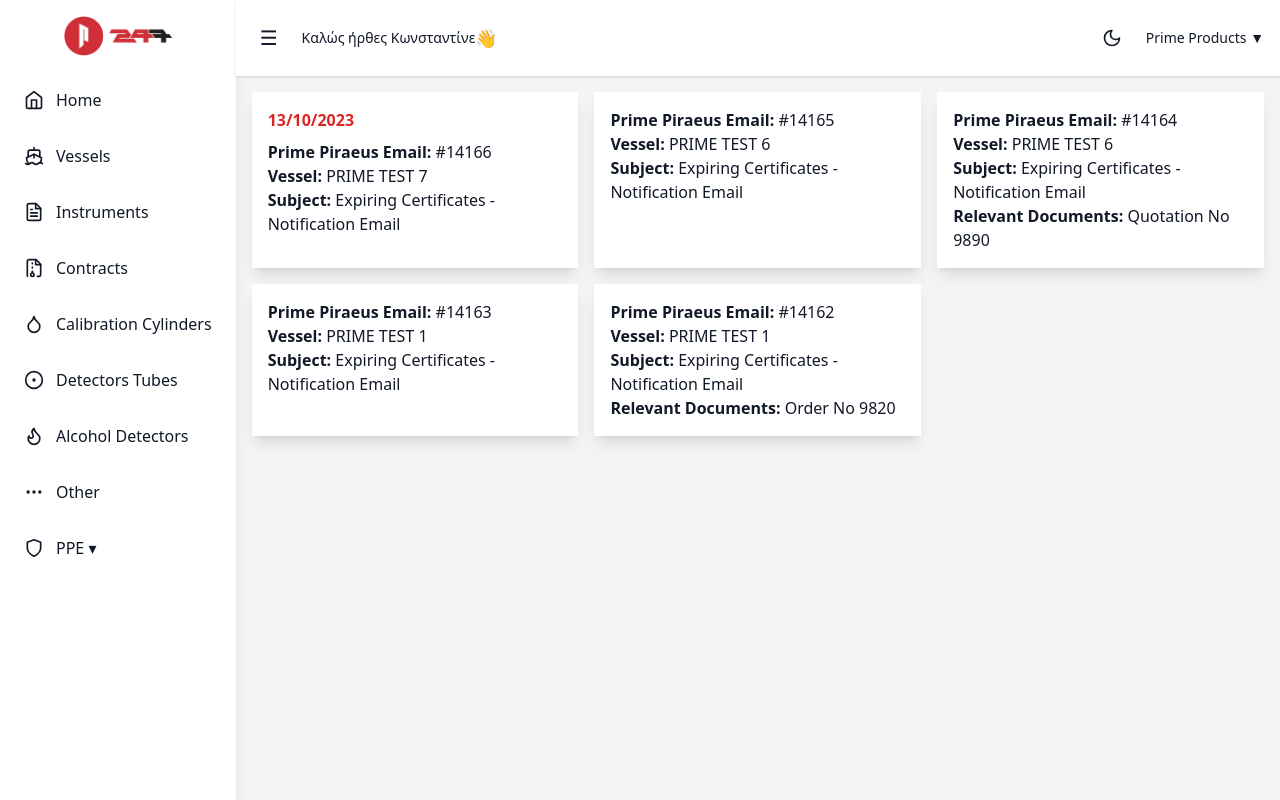
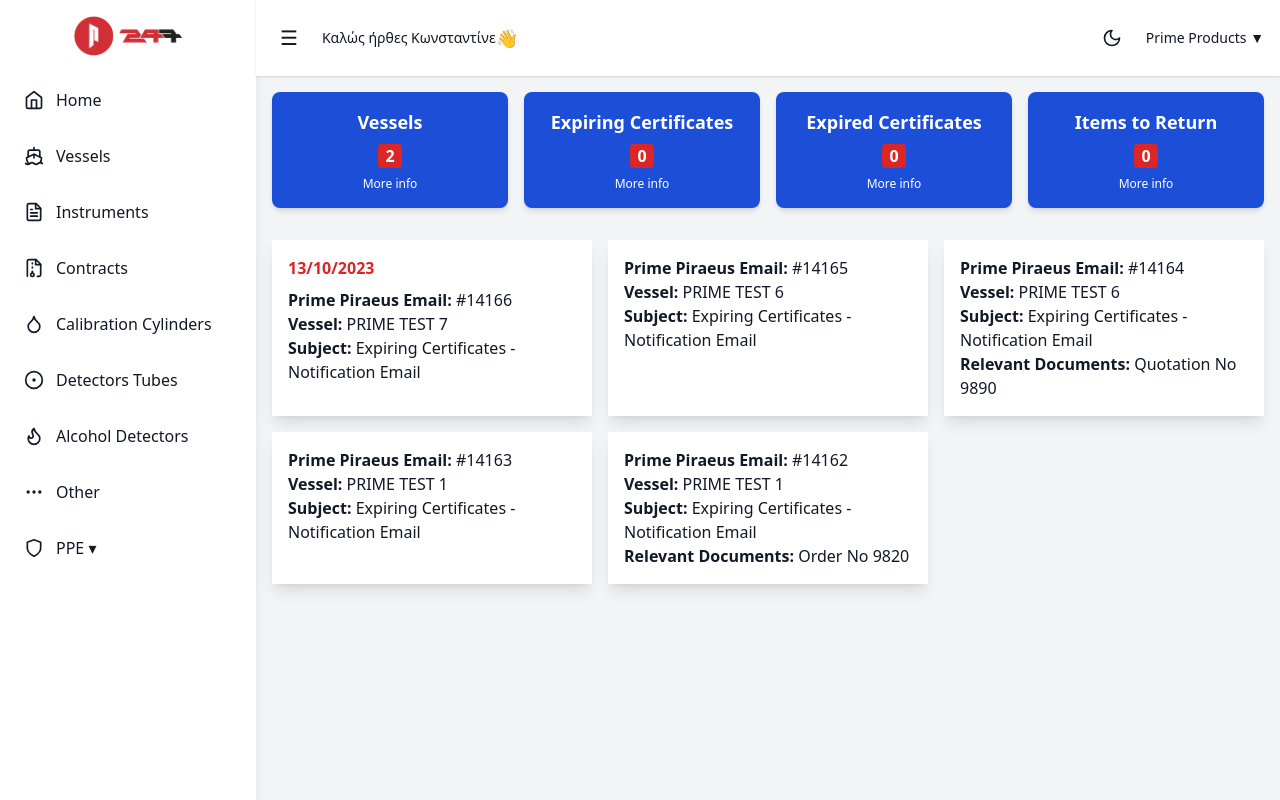
Before and after one commit to ktsouflias/dashboard-mockup, a React (Vite) app: page / in a window 1280 px wide. Built offline with nearby package versions, Linux system fonts and the light colour scheme.

Commit message:
UI - new  updates

```diff
--- a/src/App.jsx
+++ b/src/App.jsx
@@ -79,7 +79,7 @@ const App = () => {
   return (
     <div className={`${darkMode ? "dark" : ""}`}>
       <div className="min-h-screen flex bg-gray-100 dark:bg-gray-900 text-gray-900 dark:text-white transition-colors duration-150">
-        <div className={`$%7BsidebarOpen ? "w-64" : "w-20"%7D bg-white dark:bg-gray-800 shadow-lg p-4 transition-all duration-200`}>
+        <div className={`${sidebarOpen ? "w-64" : "w-20"} bg-white dark:bg-gray-800 shadow-lg p-4 transition-all duration-200`}>
           <img
             src={sidebarOpen ? logo : smallLogo}
             alt="Logo"
@@ -120,10 +120,7 @@ const App = () => {
               {sidebarOpen && <span>Other</span>}
             </li>
             <li>
-              <div
-                className="flex items-center space-x-3 p-2 rounded-md cursor-pointer hover:bg-gray-200 dark:hover:bg-gray-700 transition-colors duration-200"
-                onClick={() => setShowPpe(!showPpe)}
-              >
+              <div onClick={() => setShowPpe(!showPpe)} className="flex items-center space-x-3 p-2 rounded-md cursor-pointer hover:bg-gray-200 dark:hover:bg-gray-700 transition-colors duration-200">
                 <Shield size={20} />
                 {sidebarOpen && <span>PPE ▾</span>}
               </div>
@@ -169,11 +166,43 @@ const App = () => {
             </div>
           </header>
 
-          <div className="grid grid-cols-1 sm:grid-cols-2 xl:grid-cols-3 gap-4 p-4">
+          <div className="grid grid-cols-4 gap-4 p-4">
+            {[
+              "Vessels",
+              "Expiring Certificates",
+              "Expired Certificates",
+              "Items to Return",
+            ].map((label, index) => (
+              <div
+                key={index}
+                className="bg-blue-700 text-white rounded-lg p-4 shadow-md text-center flex flex-col items-center justify-center gap-2 hover:shadow-lg transition-shadow duration-300 cursor-pointer"
+              >
+                <h2 className="text-lg font-semibold">{label}</h2>
+                <div className="text-white font-bold bg-red-600 w-6 h-6 rounded flex items-center justify-center">
+                  {index === 0 ? 2 : 0}
+                </div>
+                <p className="text-xs">More info</p>
+              </div>
+            ))}
+          </div>
+
+          <div className="p-4">
+            <DragDropContext onDragEnd={onDragEnd}>
+              <Droppable droppableId="cards" direction="horizontal">
+                {(provided) => (
+                  <div
+                    className="grid grid-cols-1 sm:grid-cols-2 xl:grid-cols-3 gap-4"
+                    {...provided.droppableProps}
+                    ref={provided.innerRef}
+                  >
                     {cards.map((item, index) => (
+                      <Draggable key={item.id} draggableId={item.id} index={index}>
+                        {(provided) => (
                           <div
-                key={item.id}
-                className="bg-white dark:bg-gray-800 p-4 rounded-none shadow-lg transition duration-300 hover:shadow-xl cursor-pointer"
+                            ref={provided.innerRef}
+                            {...provided.draggableProps}
+                            {...provided.dragHandleProps}
+                            className="bg-white dark:bg-gray-800 p-4 rounded-none shadow-lg transition duration-300 hover:shadow-xl cursor-move"
                           >
                             {item.date && (
                               <p className="text-red-600 font-bold mb-2">{item.date}</p>
@@ -193,7 +222,14 @@ const App = () => {
                               </p>
                             )}
                           </div>
+                        )}
+                      </Draggable>
                     ))}
+                    {provided.placeholder}
+                  </div>
+                )}
+              </Droppable>
+            </DragDropContext>
           </div>
         </div>
       </div>
```
Lines whose indentation alone changed are shown as unchanged.
